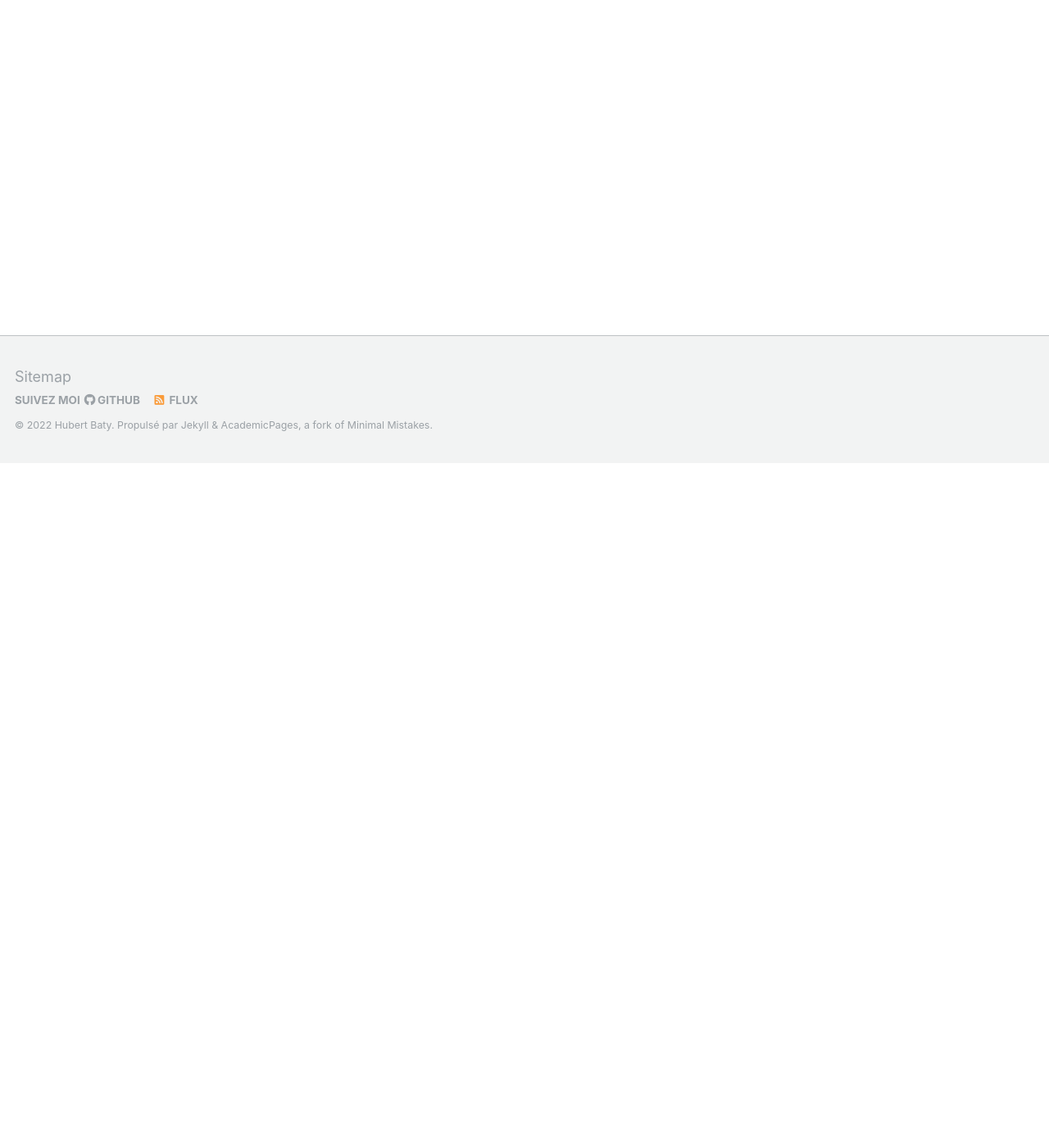
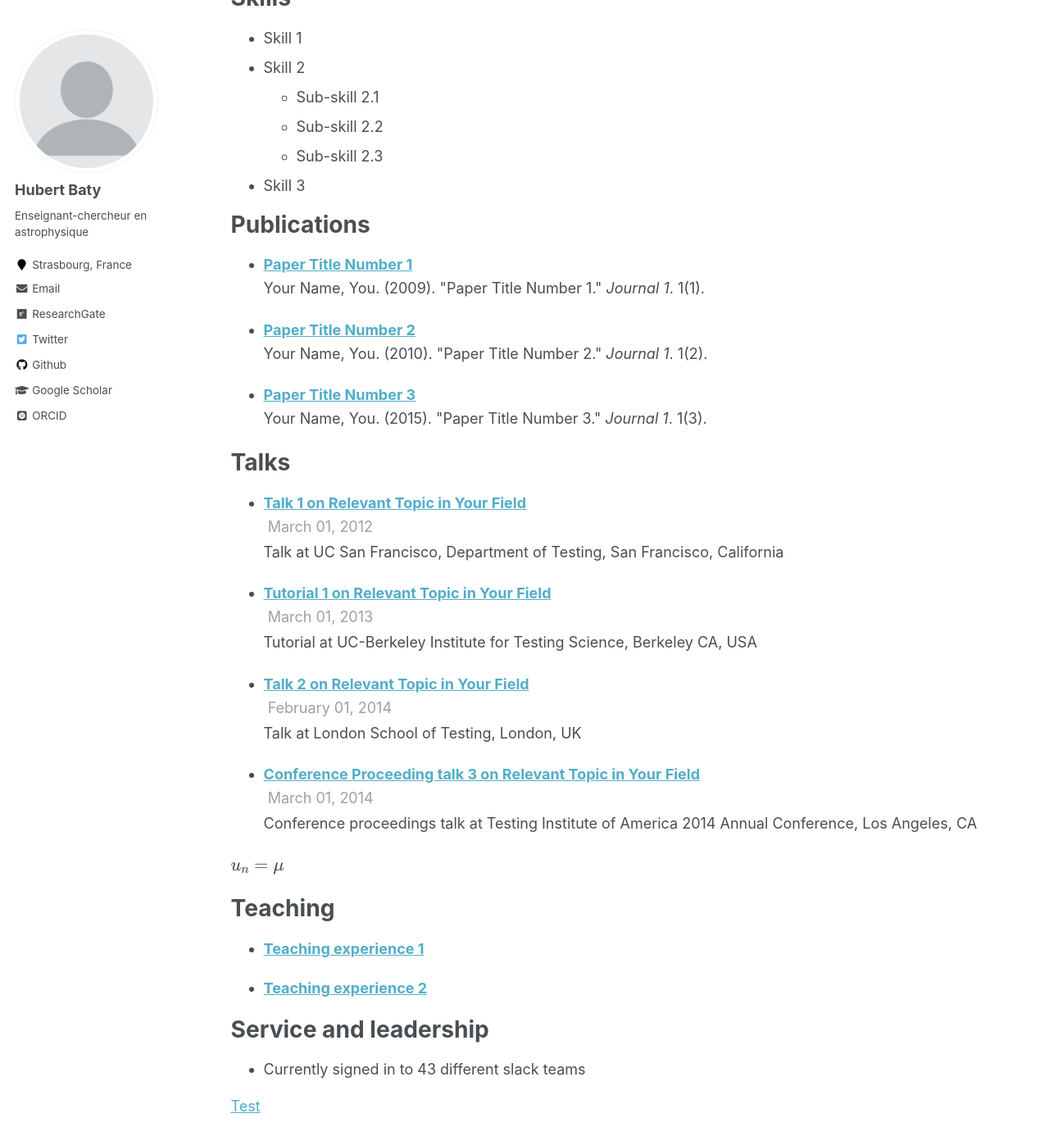
Before and after one commit to hubertbaty/hubertbaty.github.io, a Jekyll site: the page built from _pages/plasmas.md, in a window 1280 px wide and 1400 px high, scrolled down 835 px. Shown: the top 1397 px of the window at 82% size. Built offline with Jekyll 4.4.1, drawn with Linux system fonts in a browser that asks for light colours; some web fonts are replaced; our own code applies the rules of GitHub Pages for plain Markdown files; formulas are drawn with MathJax 3; some of the changed text lies outside the part shown.

Commit message:
Update plasmas.md

```diff
--- a/_pages/plasmas.md
+++ b/_pages/plasmas.md
@@ -10,5 +10,54 @@ redirect_from:
 
 {% include base_path %}
 
-C'est quoi un plasma ?
+Education
 ======
+* B.S. in GitHub, GitHub University, 2010-12
+* M.S. in Jekyll, GitHub University, 2014
+* Ph.D in Version Control Theory, GitHub University, 2018 (expected)
+
+Work experience
+======
+* Summer 2015: Research Assistant
+  * Github University
+  * Duties included: Tagging issues
+  * Supervisor: Professor Git
+
+* Fall 2015: Research Assistant
+  * Github University
+  * Duties included: Merging pull requests
+  * Supervisor: Professor Hub
+
+Skills
+======
+* Skill 1
+* Skill 2
+  * Sub-skill 2.1
+  * Sub-skill 2.2
+  * Sub-skill 2.3
+* Skill 3
+
+Publications
+======
+  <ul>{% for post in site.publications %}
+    {% include archive-single-cv.html %}
+  {% endfor %}</ul>
+
+Talks
+======
+  <ul>{% for post in site.talks %}
+    {% include archive-single-talk-cv.html %}
+  {% endfor %}</ul>
+  $u_n = \mu$
+
+Teaching
+======
+  <ul>{% for post in site.teaching %}
+    {% include archive-single-cv.html %}
+  {% endfor %}</ul>
+
+Service and leadership
+======
+* Currently signed in to 43 different slack teams
+
+[Test](https://hal.archives-ouvertes.fr/cel-02164507)
```
